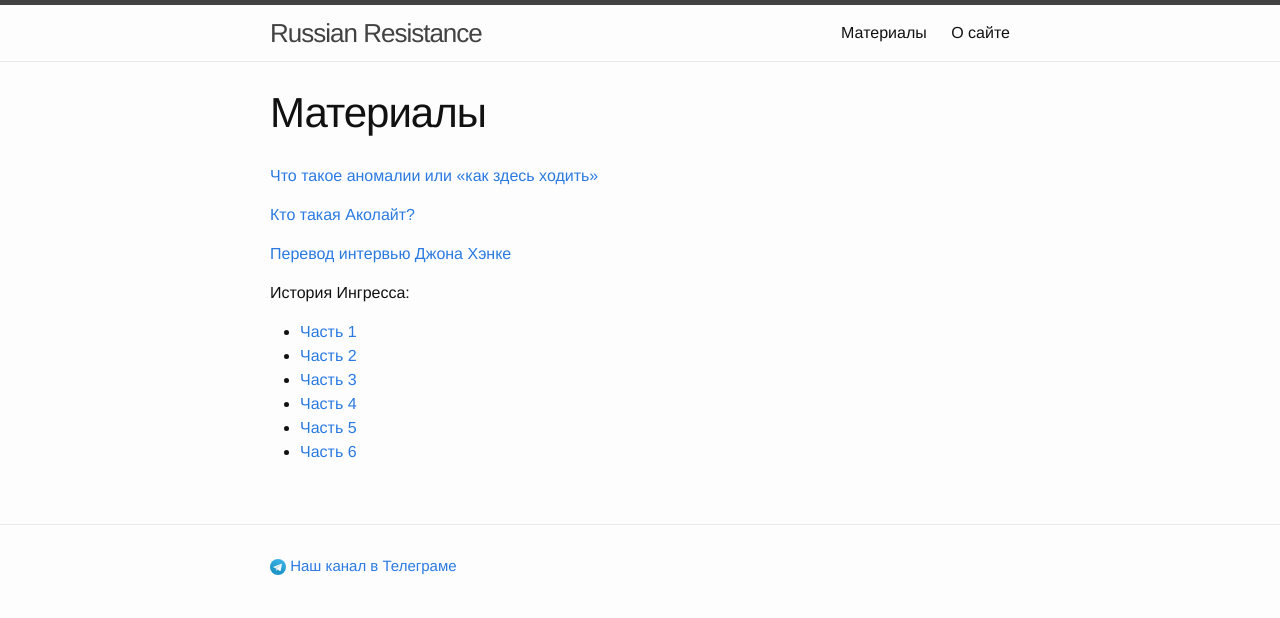
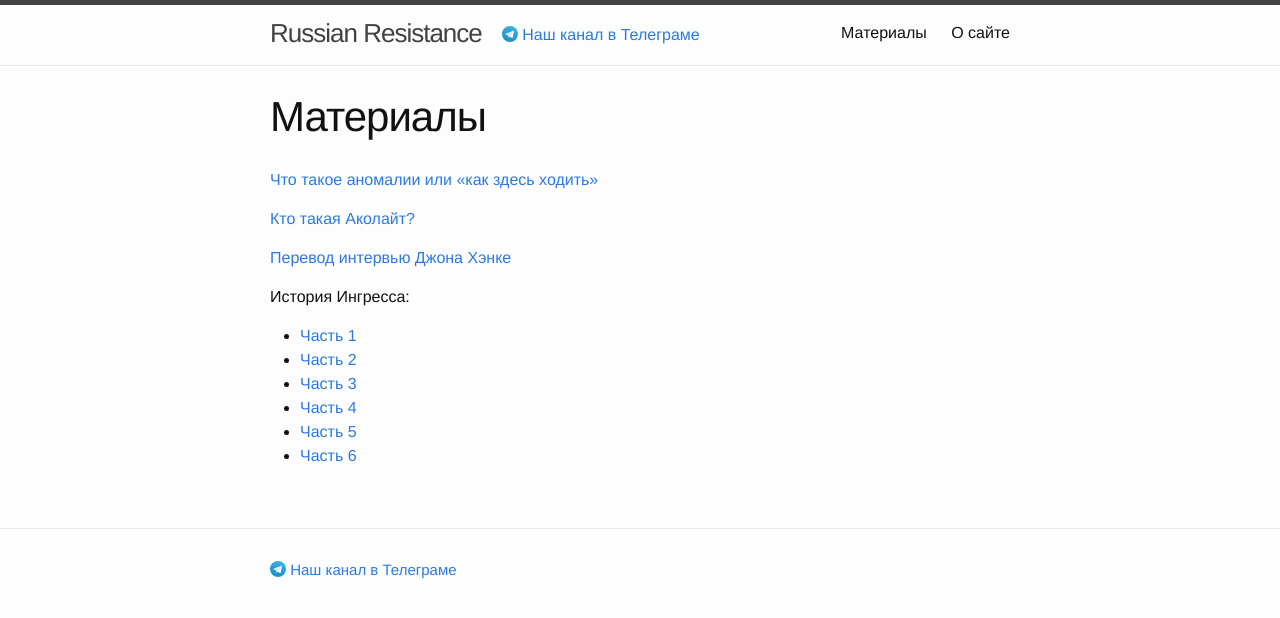
Before and after one commit to resistance-ru/resistance-ru.github.io, a Jekyll site: the page built from _pages/index.md, in a window 1280 px wide. Shown: the top 618 px of the page. Built offline with Jekyll 4.4.1, drawn with Linux system fonts in a browser that asks for light colours; comment, search, counter and statistics services are not loaded.

Commit message:
Add channel link to the header

```diff
--- a/_includes/footer.html
+++ b/_includes/footer.html
@@ -18,7 +18,7 @@
           {% endif %}
 
 		  <li>
-			<a href="https://telegram.me/rzstinfo"><img class="icon" src="/img/telegram-logo.svg"> <span class="username">Наш канал в Телеграме</span></a>
+			<a href="https://telegram.me/rzstinfo"><img class="icon" style="position: relative; bottom: 2px" src="/img/telegram-logo.svg"> <span class="username">Наш канал в Телеграме</span></a>
 		  <li>
         </ul>
       </div>
--- a/_includes/header.html
+++ b/_includes/header.html
@@ -3,6 +3,8 @@
   <div class="wrapper">
 
     <a class="site-title" href="{{ site.baseurl }}/">{{ site.title }}</a>
+
+	<div style="display: inline-block; width: 20px"></div><span style="line-height: 60px"><a href="https://telegram.me/rzstinfo"><img class="icon" style="position: relative; bottom: 2px" src="/img/telegram-logo.svg"> <span class="username">Наш канал в Телеграме</span></a></span>
 
     <nav class="site-nav">
       <a href="#" class="menu-icon">
```
